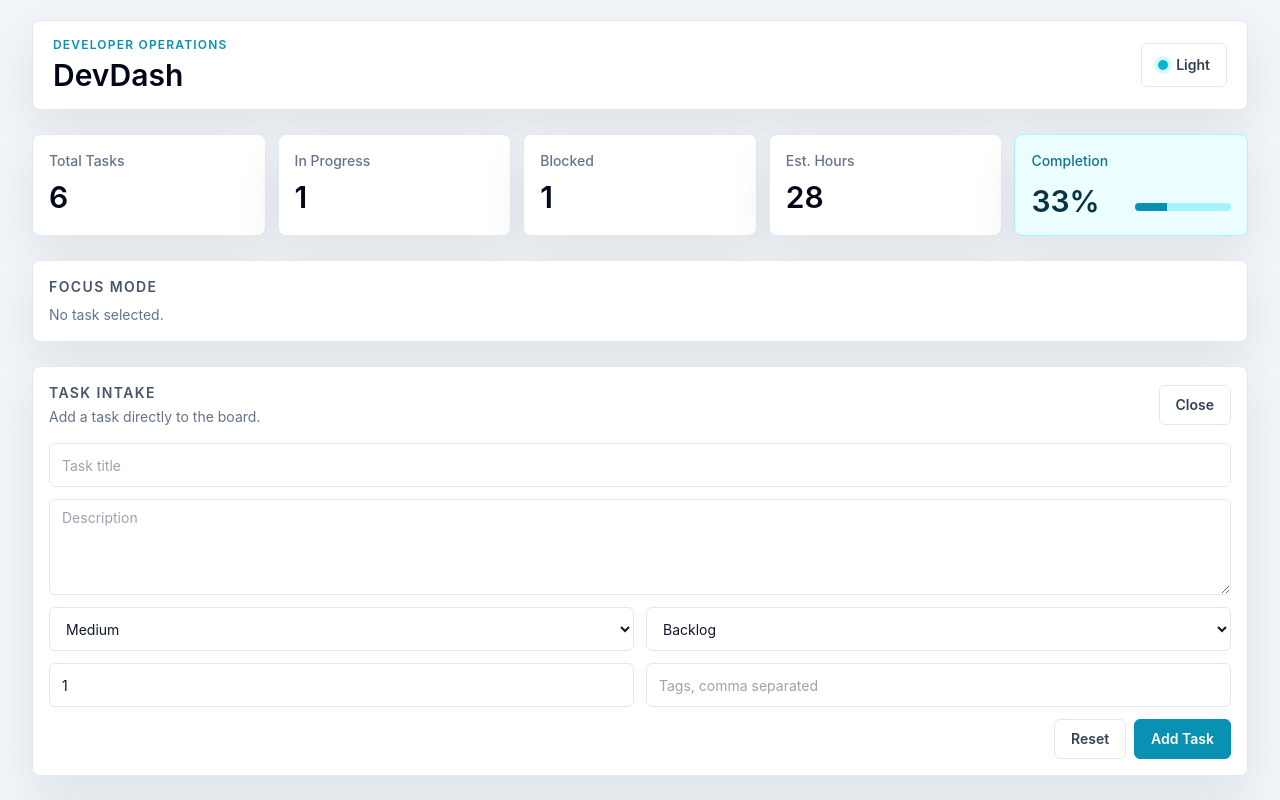
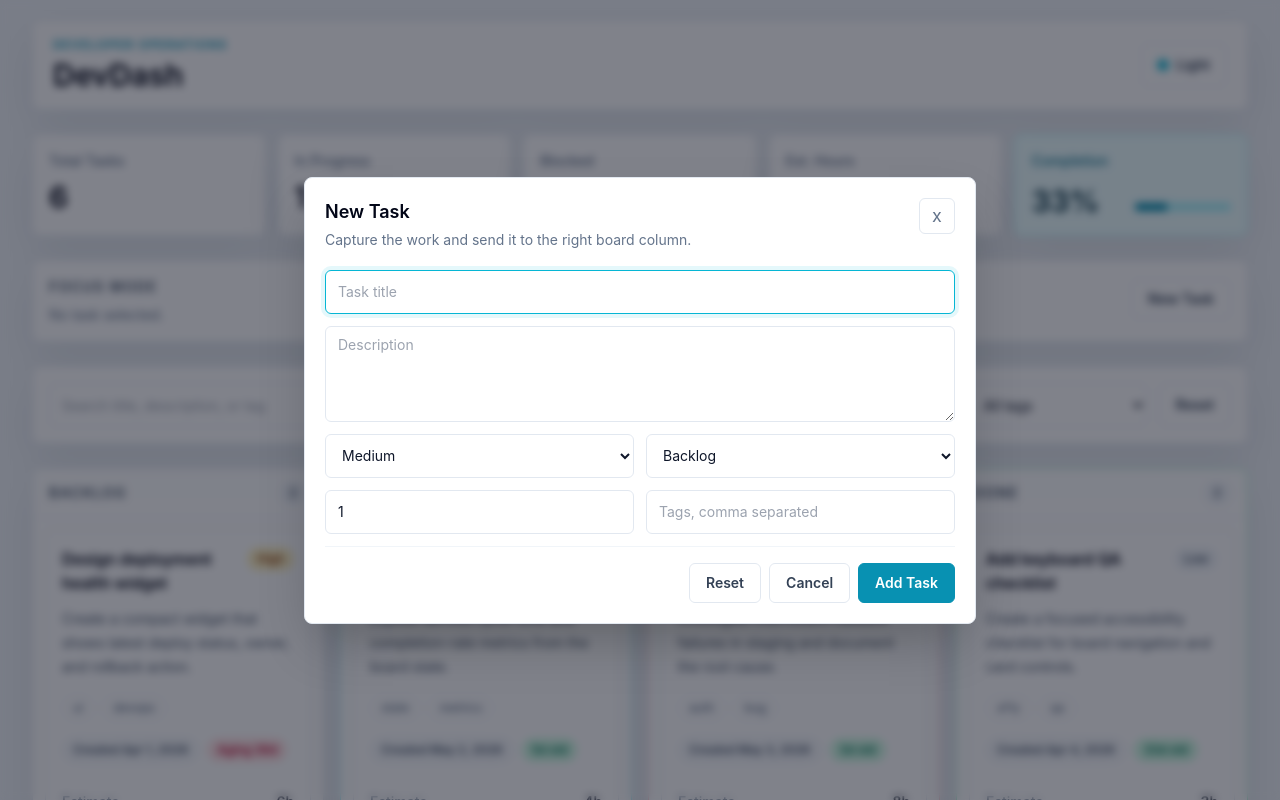
Before and after one commit to error411/DevDash, a React (Vite) app: page / in a window 1280 px wide. Both pictures are taken after a click on the button "New Task". Shown: the top 800 px of the page. Built offline with nearby package versions, Linux system fonts and the light colour scheme.

Commit message:
split Focus and New Task into columns Added modal for add task

```diff
--- a/src/App.tsx
+++ b/src/App.tsx
@@ -20,8 +20,10 @@ const App = () => {
       <div className="mx-auto flex min-h-screen w-full max-w-7xl flex-col gap-6 px-4 py-5 sm:px-6 lg:px-8">
         <Header />
         <StatsGrid />
-        <FocusPanel />
-        <NewTaskForm />
+        <section className="grid gap-4 lg:grid-cols-2">
+          <FocusPanel />
+          <NewTaskForm />
+        </section>
         <SearchFilters />
         <KanbanBoard />
       </div>
--- a/src/components/tasks/NewTaskForm.tsx
+++ b/src/components/tasks/NewTaskForm.tsx
@@ -43,6 +43,10 @@ export const NewTaskForm = () => {
   const setTasks = useSetRecoilState(tasksState);
   const [form, setForm] = useState<NewTaskFormState>(initialFormState);
   const [isOpen, setIsOpen] = useState(false);
+
+  const closeModal = () => {
+    setIsOpen(false);
+  };
 
   const updateForm = <Key extends keyof NewTaskFormState>(
     key: Key,
@@ -91,21 +95,57 @@ export const NewTaskForm = () => {
 
         <button
           type="button"
-          onClick={() => setIsOpen((value) => !value)}
+          onClick={() => setIsOpen(true)}
           className="h-10 rounded-md border border-slate-200 px-4 text-sm font-semibold text-slate-700 transition hover:border-cyan-300 hover:bg-cyan-50 hover:text-cyan-700 dark:border-neutral-700 dark:text-slate-200 dark:hover:border-cyan-700 dark:hover:bg-cyan-950/40 dark:hover:text-cyan-200"
         >
-          {isOpen ? 'Close' : 'New Task'}
+          New Task
         </button>
       </div>
 
       {isOpen && (
-        <form className="mt-4 grid gap-3 md:grid-cols-2" onSubmit={handleSubmit}>
+        <div
+          className="fixed inset-0 z-50 flex items-center justify-center bg-slate-950/50 px-4 py-6 backdrop-blur-sm"
+          role="presentation"
+          onMouseDown={closeModal}
+        >
+          <div
+            className="max-h-[calc(100vh-3rem)] w-full max-w-2xl overflow-y-auto rounded-lg border border-slate-200 bg-white p-5 shadow-2xl dark:border-neutral-800 dark:bg-neutral-900"
+            role="dialog"
+            aria-modal="true"
+            aria-labelledby="new-task-title"
+            onMouseDown={(event) => event.stopPropagation()}
+          >
+            <div className="flex items-start justify-between gap-4">
+              <div>
+                <h2
+                  id="new-task-title"
+                  className="text-lg font-semibold text-slate-950 dark:text-white"
+                >
+                  New Task
+                </h2>
+                <p className="mt-1 text-sm text-slate-500 dark:text-slate-400">
+                  Capture the work and send it to the right board column.
+                </p>
+              </div>
+
+              <button
+                type="button"
+                onClick={closeModal}
+                className="h-9 w-9 rounded-md border border-slate-200 text-lg leading-none text-slate-500 transition hover:bg-slate-50 hover:text-slate-900 dark:border-neutral-700 dark:text-slate-300 dark:hover:bg-neutral-800 dark:hover:text-white"
+                aria-label="Close new task modal"
+              >
+                x
+              </button>
+            </div>
+
+            <form className="mt-5 grid gap-3 md:grid-cols-2" onSubmit={handleSubmit}>
               <input
                 className="field md:col-span-2"
                 value={form.title}
                 onChange={(event) => updateForm('title', event.target.value)}
                 placeholder="Task title"
                 aria-label="Task title"
+                autoFocus
                 required
               />
 
@@ -163,13 +203,20 @@ export const NewTaskForm = () => {
                 aria-label="Task tags"
               />
 
-          <div className="flex justify-end gap-2 md:col-span-2">
+              <div className="flex justify-end gap-2 border-t border-slate-100 pt-4 dark:border-neutral-800 md:col-span-2">
                 <button
                   type="button"
                   onClick={() => setForm(initialFormState)}
                   className="h-10 rounded-md border border-slate-200 px-4 text-sm font-semibold text-slate-700 transition hover:bg-slate-50 dark:border-neutral-700 dark:text-slate-200 dark:hover:bg-neutral-800"
                 >
                   Reset
+                </button>
+                <button
+                  type="button"
+                  onClick={closeModal}
+                  className="h-10 rounded-md border border-slate-200 px-4 text-sm font-semibold text-slate-700 transition hover:bg-slate-50 dark:border-neutral-700 dark:text-slate-200 dark:hover:bg-neutral-800"
+                >
+                  Cancel
                 </button>
                 <button
                   type="submit"
@@ -179,6 +226,8 @@ export const NewTaskForm = () => {
                 </button>
               </div>
             </form>
+          </div>
+        </div>
       )}
     </section>
   );
```
Lines whose indentation alone changed are shown as unchanged.
